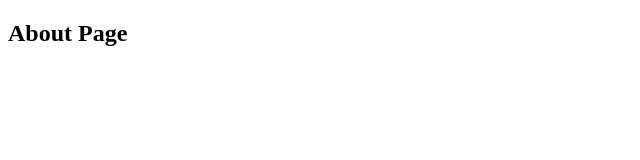
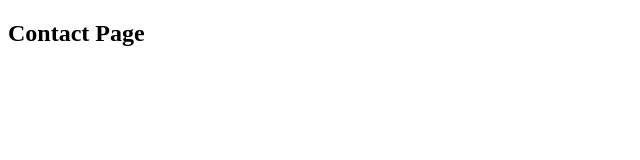
Before and after one commit to m-kjha/trngdemo, a plain HTML site: page contact.html in a window 1280 px wide. Shown: the full height of the page, 0-640 px from the left. Drawn offline with Linux system fonts and the light colour scheme.

Commit message:
contactpage added, about page deleted,index page modified

```diff
--- a/about.html
+++ b/contact.html
@@ -6,6 +6,6 @@
     <title>Document</title>
 </head>
 <body>
-    <h2>About Page</h2>
+    <h2>Contact Page</h2>
 </body>
 </html>
```
Also changed, not shown: index.html (+1 -0 lines).
